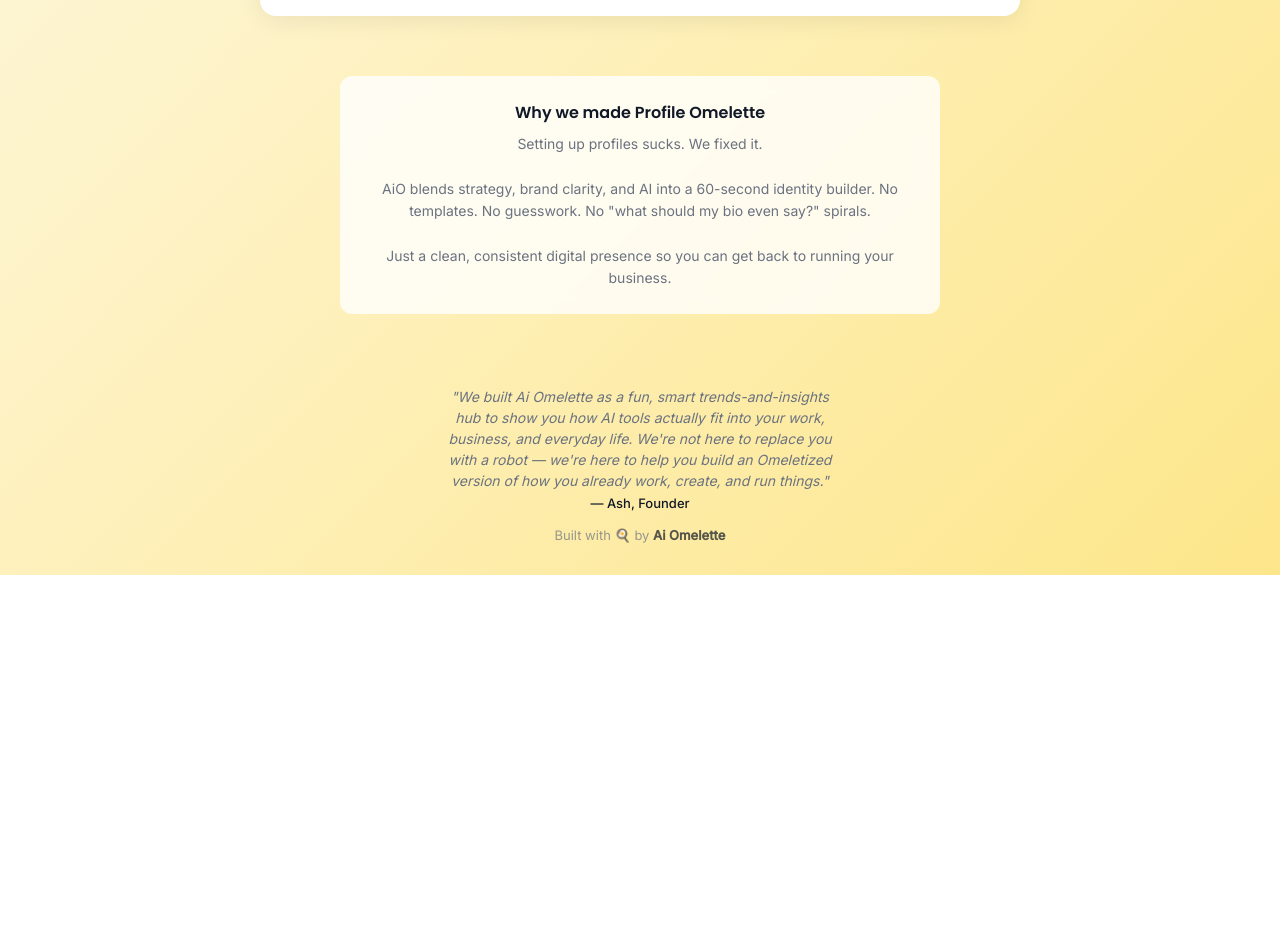
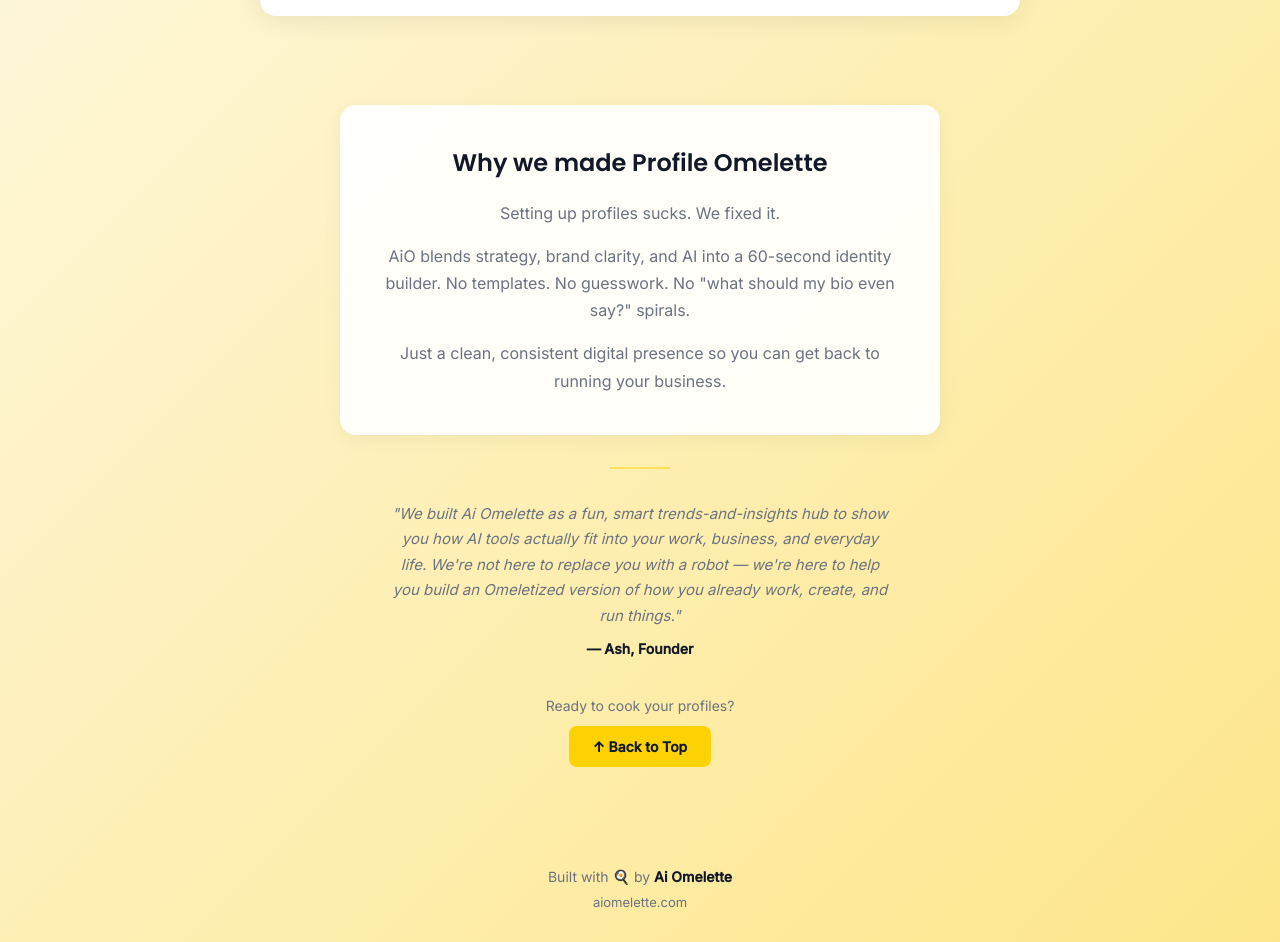
Before and after one commit to headchef-lab/aio-profile-omelette, a website: page index.html in a window 1280 px wide. Shown: the part 1211-2153 px from the top of the page. Before the commit the page ends 1786 px from the top, so only its background shows below. Drawn offline with Linux system fonts and the light colour scheme.

Commit message:
Update index.html

```diff
--- a/index.html
+++ b/index.html
@@ -6,6 +6,7 @@
   <title>AiO Profile Omelette™ - Digital Presence Creator by Ai Omelette</title>
   <link href="https://fonts.googleapis.com/css2?family=Poppins:wght@400;500;600;700&family=Inter:wght@400;500&display=swap" rel="stylesheet">
   <style>
+    html { scroll-behavior: smooth; }
     * { margin: 0; padding: 0; box-sizing: border-box; }
 
     :root {
@@ -708,53 +709,131 @@
       color: var(--ink);
     }
 
-    .why-block {
-      max-width: 600px;
-      margin: 40px auto;
-      padding: 24px 32px;
-      background: rgba(255, 255, 255, 0.8);
-      backdrop-filter: blur(10px);
-      border-radius: 12px;
-      text-align: center;
+    /* Section 2: About */
+    .about-section {
+      min-height: 100vh;
+      display: flex;
+      align-items: center;
+      justify-content: center;
+      background: linear-gradient(180deg, var(--cream) 0%, #FEF9E7 50%, #fff 100%);
+      padding: 60px 20px;
       position: relative;
       z-index: 1;
     }
 
-    .why-block h3 {
-      font-size: 16px;
+    .about-container {
+      max-width: 600px;
+      text-align: center;
+    }
+
+    .about-block {
+      background: rgba(255, 255, 255, 0.9);
+      backdrop-filter: blur(10px);
+      border-radius: 16px;
+      padding: 40px;
+      margin-bottom: 32px;
+      box-shadow: 0 4px 20px rgba(0,0,0,0.05);
+    }
+
+    .about-block h3 {
+      font-size: 24px;
       font-weight: 600;
       color: var(--ink);
-      margin-bottom: 8px;
+      margin-bottom: 20px;
     }
 
-    .why-block p {
-      font-size: 14px;
+    .about-block p {
+      font-size: 16px;
       color: var(--muted);
-      line-height: 1.6;
+      line-height: 1.7;
+      margin-bottom: 16px;
+    }
+
+    .about-block p:last-child {
+      margin-bottom: 0;
+    }
+
+    .about-divider {
+      width: 60px;
+      height: 2px;
+      background: var(--yolk);
+      margin: 0 auto 32px;
+      opacity: 0.5;
+    }
+
+    .founder-block {
+      margin-bottom: 40px;
     }
 
     .founder-note {
       font-style: italic;
-      font-size: 14px;
-      max-width: 400px;
-      margin: 0 auto 4px;
-      line-height: 1.5;
+      font-size: 15px;
+      max-width: 500px;
+      margin: 0 auto 12px;
+      line-height: 1.7;
+      color: var(--muted);
     }
 
     .founder-sig {
+      font-size: 14px;
+      font-weight: 600;
+      color: var(--ink);
+    }
+
+    .about-cta {
+      margin-top: 40px;
+    }
+
+    .about-cta p {
+      font-size: 14px;
+      color: var(--muted);
+      margin-bottom: 12px;
+    }
+
+    .btn-back-to-top {
+      display: inline-block;
+      background: var(--yolk);
+      color: var(--ink);
+      border: none;
+      padding: 12px 24px;
+      border-radius: 8px;
+      font-size: 14px;
+      font-weight: 600;
+      cursor: pointer;
+      transition: all 0.2s;
+      text-decoration: none;
+    }
+
+    .btn-back-to-top:hover {
+      background: var(--yolk-hover);
+      transform: translateY(-2px);
+    }
+
+    .footer-links {
+      margin-top: 8px;
+    }
+
+    .footer-links a {
+      color: var(--muted);
+      text-decoration: none;
       font-size: 13px;
-      font-weight: 500;
-      color: var(--ink);
-      margin-bottom: 16px;
+    }
+
+    .footer-links a:hover {
+      color: var(--yolk);
     }
 
     .footer-brand {
-      font-size: 13px;
-      opacity: 0.7;
+      font-size: 14px;
+      color: var(--muted);
+    }
+
+    .footer-brand strong {
+      color: var(--ink);
     }
   </style>
 </head>
-<body>
+<body id="top">
   <div class="bg-pattern"></div>
 
   <header>
@@ -1032,21 +1111,45 @@
     </div>
   </main>
 
-  <!-- Why Block -->
-  <section class="why-block">
-    <h3>Why we made Profile Omelette</h3>
-    <p>Setting up profiles sucks. We fixed it.<br><br>AiO blends strategy, brand clarity, and AI into a 60-second identity builder. No templates. No guesswork. No "what should my bio even say?" spirals.<br><br>Just a clean, consistent digital presence so you can get back to running your business.</p>
+  <!-- Section 2: About -->
+  <section class="about-section" id="about">
+    <div class="about-container">
+      <div class="about-block">
+        <h3>Why we made Profile Omelette</h3>
+        <p>Setting up profiles sucks. We fixed it.</p>
+        <p>AiO blends strategy, brand clarity, and AI into a 60-second identity builder. No templates. No guesswork. No "what should my bio even say?" spirals.</p>
+        <p>Just a clean, consistent digital presence so you can get back to running your business.</p>
+      </div>
+
+      <div class="about-divider"></div>
+
+      <div class="founder-block">
+        <p class="founder-note">"We built Ai Omelette as a fun, smart trends-and-insights hub to show you how AI tools actually fit into your work, business, and everyday life. We're not here to replace you with a robot — we're here to help you build an Omeletized version of how you already work, create, and run things."</p>
+        <p class="founder-sig">— Ash, Founder</p>
+      </div>
+
+      <div class="about-cta">
+        <p>Ready to cook your profiles?</p>
+        <a href="#top" class="btn-back-to-top">↑ Back to Top</a>
+      </div>
+    </div>
   </section>
 
   <footer>
-    <p class="founder-note">"We built Ai Omelette as a fun, smart trends-and-insights hub to show you how AI tools actually fit into your work, business, and everyday life. We're not here to replace you with a robot — we're here to help you build an Omeletized version of how you already work, create, and run things."</p>
-    <p class="founder-sig">— Ash, Founder</p>
     <p class="footer-brand">Built with 🍳 by <strong>Ai Omelette</strong></p>
+    <p class="footer-links">
+      <a href="https://aiomelette.com" target="_blank">aiomelette.com</a>
+    </p>
   </footer>
 
   <script>
     // State
     let currentStep = 1;
+
+    // Scroll to top function
+    function scrollToTop() {
+      window.scrollTo({ top: 0, behavior: 'smooth' });
+    }
     let selectedAudiences = [];
     let selectedVibes = [];
     let selectedPlatforms = ['instagram', 'linkedin', 'google'];
```
